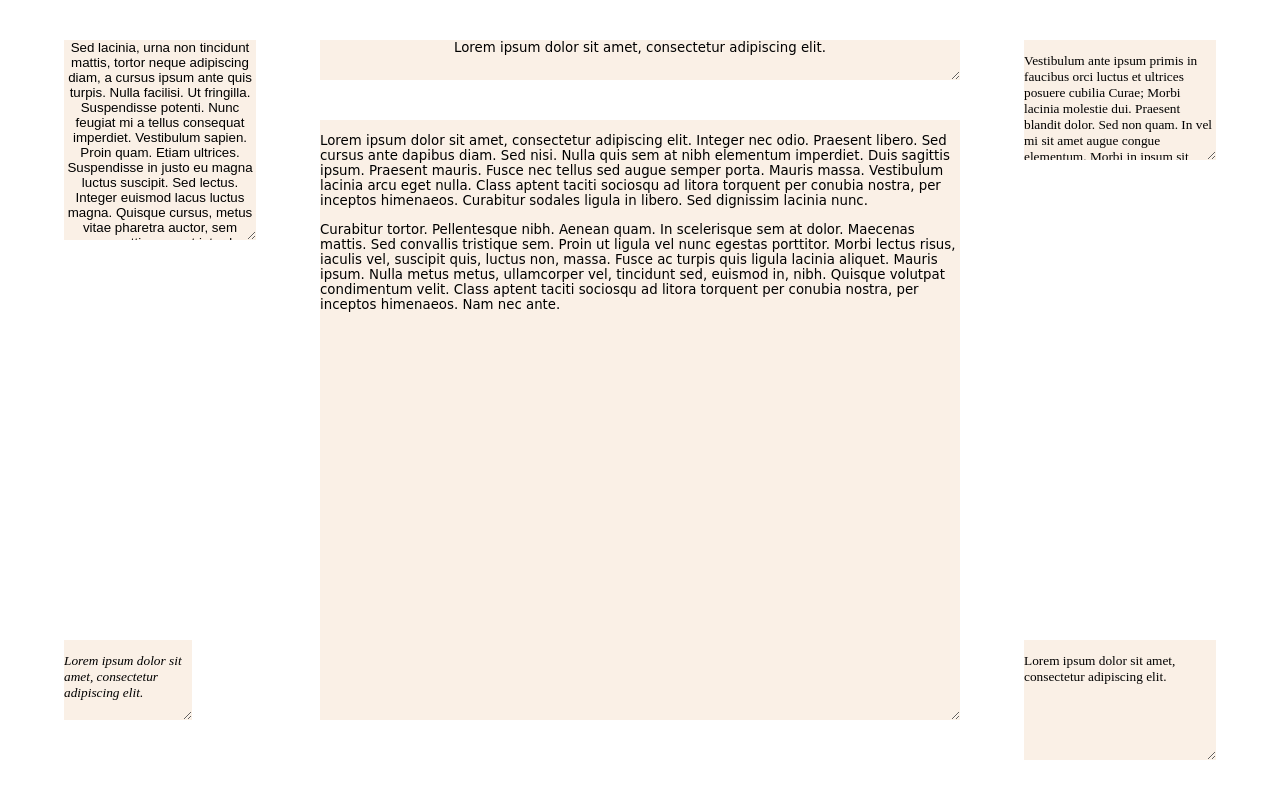
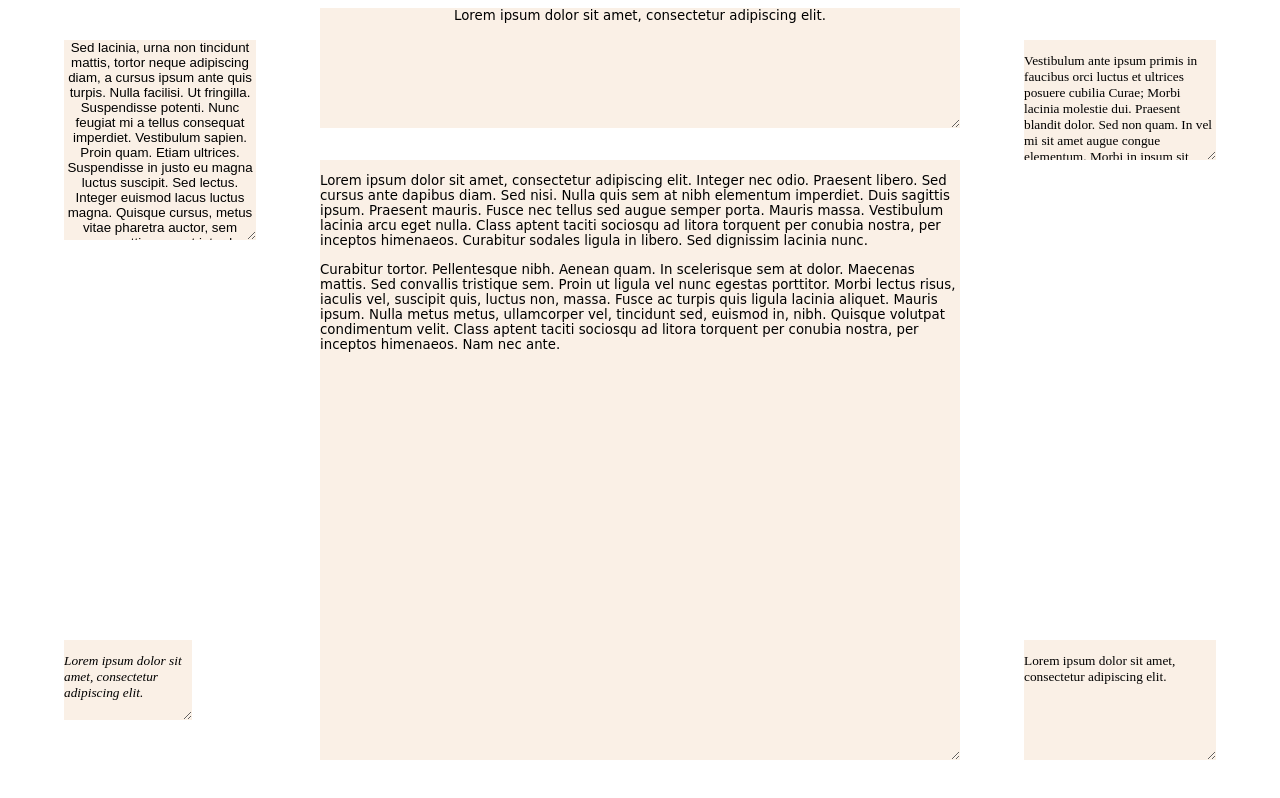
Before and after one commit to rafcortina/fluidtype, a website built with webpack: page src/assets/test.html in a window 1280 px wide. Built offline with nearby package versions, Linux system fonts and the light colour scheme.

Commit message:
Added some white-space: nowrap attribute to title.

```diff
--- a/src/assets/test.html
+++ b/src/assets/test.html
@@ -28,11 +28,11 @@
   			Sed lacinia, urna non tincidunt mattis, tortor neque adipiscing diam, a cursus ipsum ante quis turpis. Nulla facilisi. Ut fringilla. Suspendisse potenti. Nunc feugiat mi a tellus consequat imperdiet. Vestibulum sapien. Proin quam. Etiam ultrices. Suspendisse in justo eu magna luctus suscipit. Sed lectus. Integer euismod lacus luctus magna. Quisque cursus, metus vitae pharetra auctor, sem massa mattis sem, at interdum magna augue eget diam.
   		</div>
 
-  		<div class='fluid-text' contenteditable=true style="top:5%; left:25%; width:50%; height:5%; font-family: cursive;text-align:center;">
+  		<div class='fluid-text' contenteditable=true style="top:1%; left:25%; width:50%; height:15%; font-family: cursive;text-align:center; white-space: nowrap;">
   			Lorem ipsum dolor sit amet, consectetur adipiscing elit.
   		</div>
 
-  		<div class='fluid-text' contenteditable=true style="top:15%; left:25%; width:50%; height:75%; font-family: cursive;">
+  		<div class='fluid-text' contenteditable=true style="top:20%; left:25%; width:50%; height:75%; font-family: cursive;">
   			<p>Lorem ipsum dolor sit amet, consectetur adipiscing elit. Integer nec odio. Praesent libero. Sed cursus ante dapibus diam. Sed nisi. Nulla quis sem at nibh elementum imperdiet. Duis sagittis ipsum. Praesent mauris. Fusce nec tellus sed augue semper porta. Mauris massa. Vestibulum lacinia arcu eget nulla. Class aptent taciti sociosqu ad litora torquent per conubia nostra, per inceptos himenaeos. Curabitur sodales ligula in libero. Sed dignissim lacinia nunc. </p>
 
 			<p>Curabitur tortor. Pellentesque nibh. Aenean quam. In scelerisque sem at dolor. Maecenas mattis. Sed convallis tristique sem. Proin ut ligula vel nunc egestas porttitor. Morbi lectus risus, iaculis vel, suscipit quis, luctus non, massa. Fusce ac turpis quis ligula lacinia aliquet. Mauris ipsum. Nulla metus metus, ullamcorper vel, tincidunt sed, euismod in, nibh. Quisque volutpat condimentum velit. Class aptent taciti sociosqu ad litora torquent per conubia nostra, per inceptos himenaeos. Nam nec ante. </p>
```
